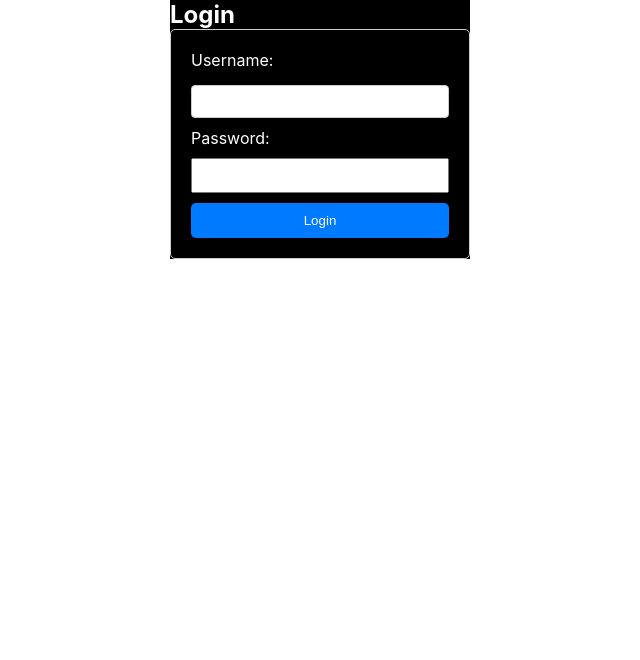
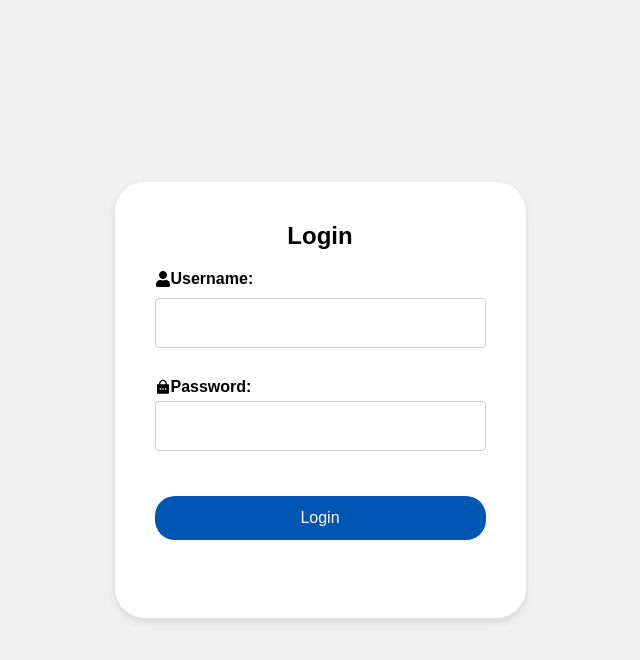
Before and after one commit to iammayank0/vrdentaldesign-frontend, a React (Create React App) app: page /login in a window 1280 px wide. Shown: the top 660 px of the page, without its empty margins (320-960 px from the left). Built offline with nearby package versions, Linux system fonts and the light colour scheme.

Commit message:
login page ui

```diff
--- a/src/Components/Login/Login.css
+++ b/src/Components/Login/Login.css
@@ -1,37 +1,67 @@
-/* Login.css */
+body {
+  display: flex;
+  justify-content: center;
+  align-items: center;
+  max-height: 100vh;
+  margin: 0;
+  font-family: Arial, sans-serif;
+  background-color: #f0f0f0; /* Optional: background color */
+}
 
 .login-container {
-  width: 300px;
-  margin: 0 auto;
-  background-color: black;
+  background-color: #ffffff;
+  padding: 40px; /* Increased padding for a better look */
+  border-radius: 30px;
+  box-shadow: 0 4px 8px rgba(0, 0, 0, 0.1);
+  width: 411px;
+  height: 436px;
+  text-align: center;
+}
+
+.login-container h2 {
+  margin-bottom: 20px;
+  color: black;
 }
 
 .login-form {
-  padding: 20px;
-  border: 1px solid #ccc;
-  border-radius: 5px;
+  display: flex;
+  flex-direction: column;
+}
+
+.login-form div {
+  margin-bottom: 15px;
 }
 
 .login-form label {
-  display: block;
-  margin-bottom: 10px;
+  display: flex;
+  align-items: center;
+  font-weight: bold;
+  margin-bottom: 5px;
+  color: black;
 }
 
-.login-form input[type="text"],
-.login-form input[type="password"] {
+.login-form input {
   width: 100%;
-  padding: 8px;
-  margin-bottom: 10px;
+  padding: 15px;
+  border: 1px solid #ccc;
+  border-radius: 4px;
+  font-size: 16px;
+  box-sizing: border-box; /* Ensures padding doesn't affect the overall width */
 }
 
 .login-form button {
-  width: 100%;
-  padding: 10px;
-  background-color: #007bff;
-  color: #fff;
+  background-color: #0056b3;
+  color: white;
+  padding: 13px;
   border: none;
-  border-radius: 5px;
+  border-radius: 20px;
   cursor: pointer;
+  font-size: 16px;
+  margin-top: 30px;
+}
+
+button:active {
+	transform: scale(0.95);
 }
 
 .login-form button:hover {
--- a/src/Components/Login/Login.js
+++ b/src/Components/Login/Login.js
@@ -1,5 +1,8 @@
 import React, { useState } from 'react';
 import { useNavigate } from 'react-router-dom';
+import { FaUser } from "react-icons/fa";
+import { RiLockPasswordFill } from "react-icons/ri";
+
 import './Login.css';
 
 const Login = ({ setLoggedIn }) => {
@@ -33,11 +36,11 @@ const Login = ({ setLoggedIn }) => {
       <h2>Login</h2>
       <form className="login-form" onSubmit={handleSubmit}>
         <div>
-          <label>Username:</label>
+          <label> <FaUser />Username: </label>
           <input type="text" name="username" value={formData.username} onChange={handleChange} />
         </div>
         <div>
-          <label>Password:</label>
+          <label> <RiLockPasswordFill />Password:</label>
           <input type="password" name="password" value={formData.password} onChange={handleChange} />
         </div>
         <button type="submit">Login</button>
```
Also changed, not shown: 1 other file (tests, documents, lock files or other folders).
